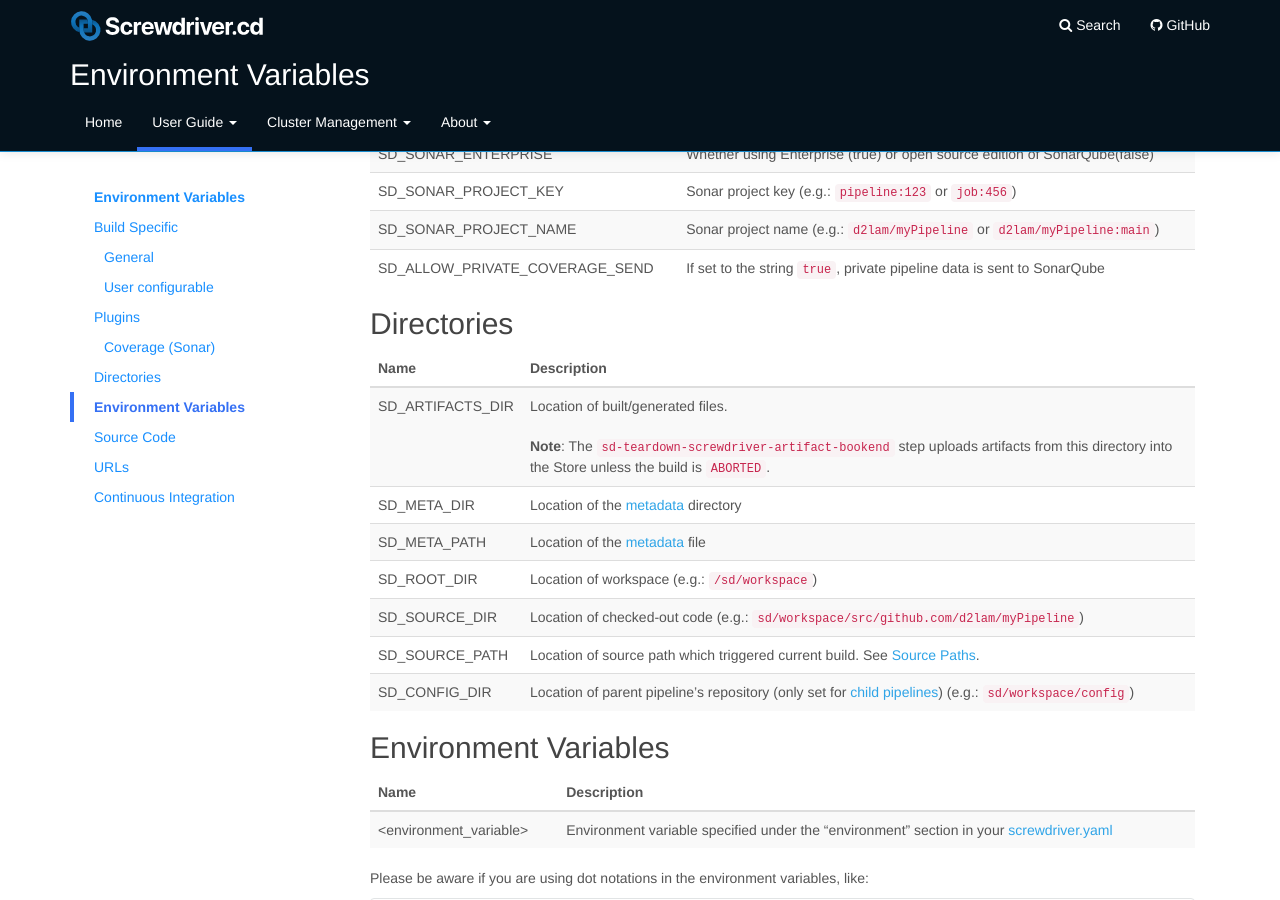
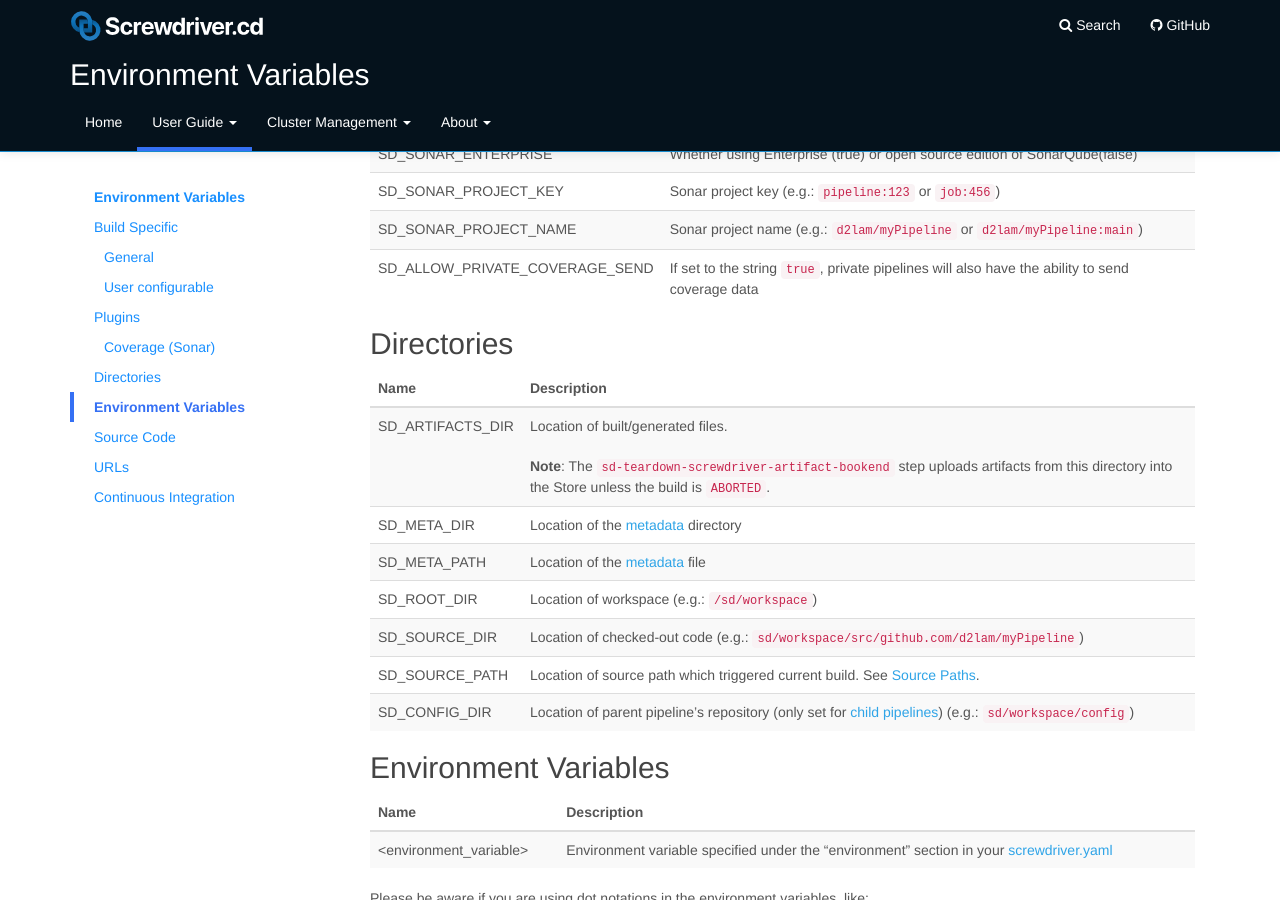
Before and after one commit to screwdriver-cd/guide, a Jekyll site: the page built from docs/user-guide/environment-variables.md, in a window 1280 px wide and 900 px high, scrolled down 2285 px. Built offline with Jekyll 4.4.1, drawn with Linux system fonts in a browser that asks for light colours.

Commit message:
Update environment-variables.md

```diff
--- a/docs/user-guide/environment-variables.md
+++ b/docs/user-guide/environment-variables.md
@@ -93,7 +93,7 @@ These environment variables may or may not be available depending on what plugin
 | SD_SONAR_ENTERPRISE | Whether using Enterprise (true) or open source edition of SonarQube(false) |
 | SD_SONAR_PROJECT_KEY | Sonar project key (e.g.: `pipeline:123` or `job:456`) |
 | SD_SONAR_PROJECT_NAME | Sonar project name (e.g.: `d2lam/myPipeline` or `d2lam/myPipeline:main`) |
-| SD_ALLOW_PRIVATE_COVERAGE_SEND | If set to the string `true`, private pipeline data is sent to SonarQube |
+| SD_ALLOW_PRIVATE_COVERAGE_SEND | If set to the string `true`, private pipelines will also have the ability to send coverage data |
 
 ## Directories
 
```
